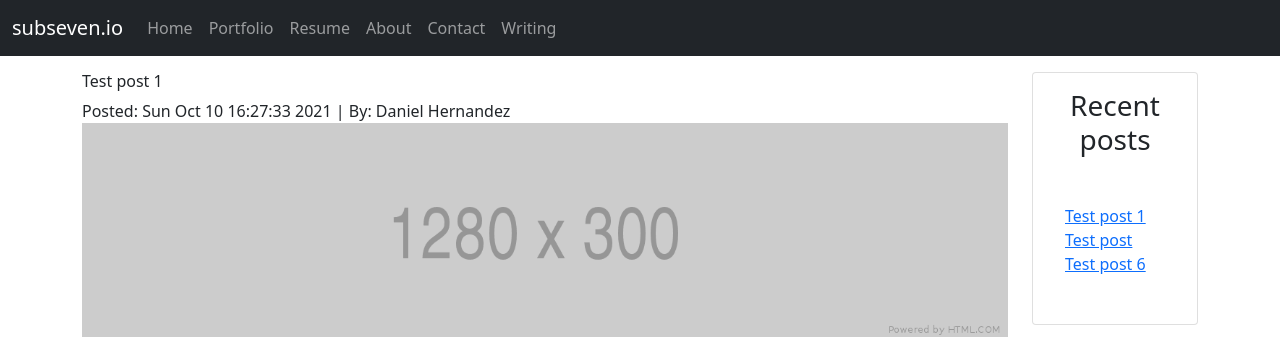
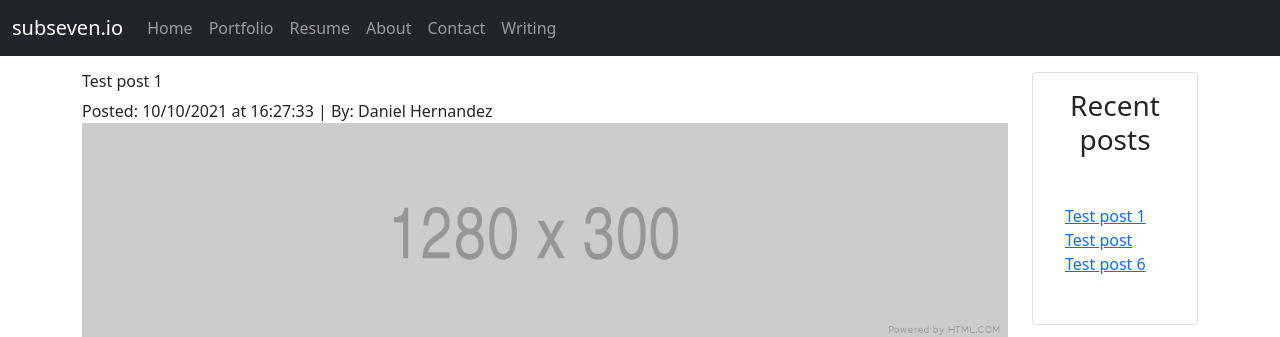
Before and after one commit to subsevenx/jekyll-subseven.io, a Jekyll site: the page built from _posts/2012-09-12-how-to-write-a-blog.md, in a window 1280 px wide. Shown: the top 337 px of the page. Built offline with Jekyll 4.4.1, drawn with Linux system fonts in a browser that asks for light colours.

```diff
--- a/_layouts/post.html
+++ b/_layouts/post.html
@@ -5,7 +5,7 @@ layout: wrapper
         <div>
             <div class="post-meta">
                 <h1 class="h6"> {{ page.title }}</h1>
-                <span> Posted: <time>{{ page.date | date: "%c" }}</time> | </span>
+                <span> Posted: <time datetime="{{ page.date | date: "%m/%d/%Y" }}"> {{ page.date | date: "%m/%d/%Y" }} </time> at <time datetime="{{ page.date | date: "%T" }}"> {{ page.date | date: "%T" }} </time> | </span>
                 <span> By: {{ page.author }} </span>
             </div>
             <div>
```
